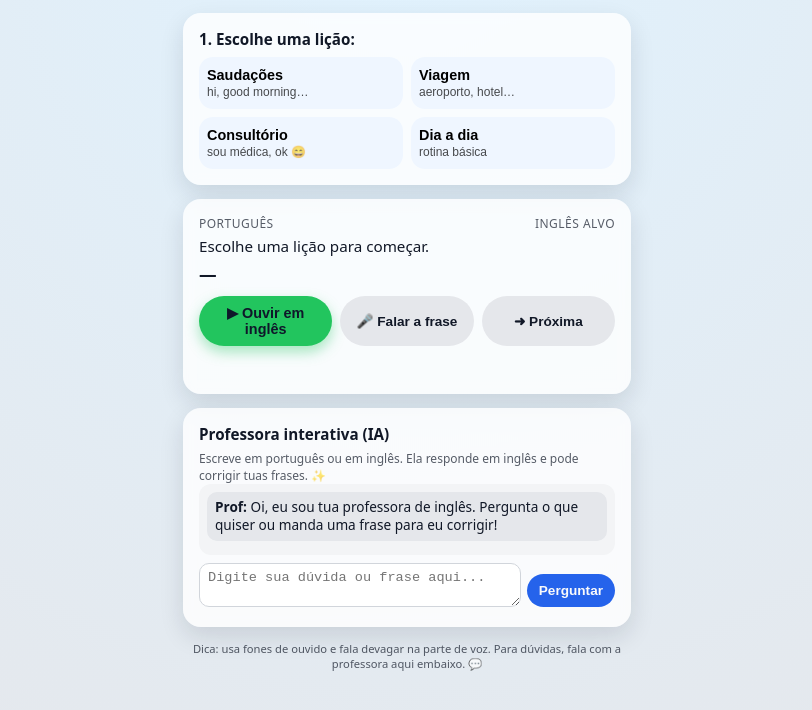
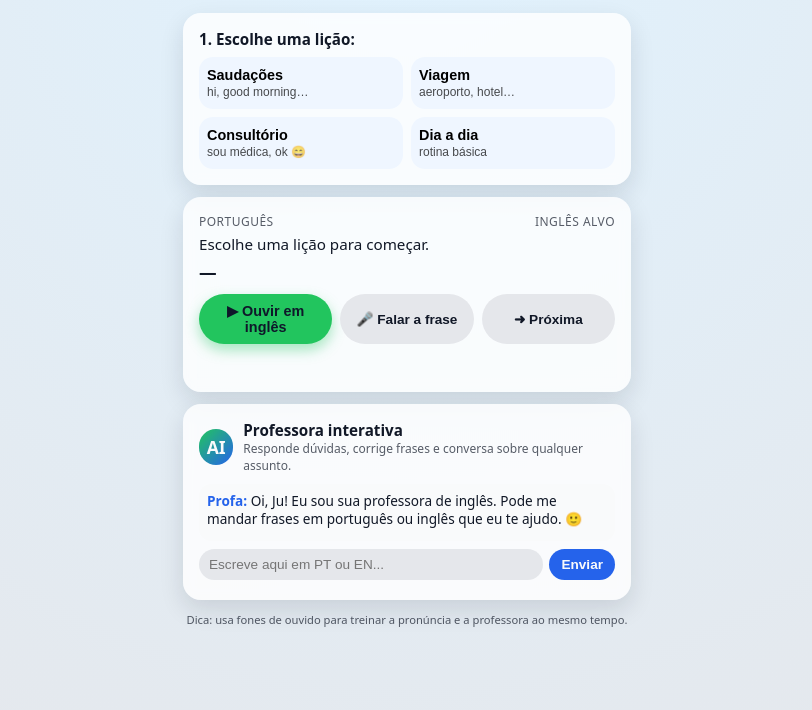
Before and after one commit to jxcunha/APP-Ingles-, a plain HTML site: page index.html in a window 1280 px wide. Shown: the part 72-782 px from the top of the page, without its empty margins (233-1045 px from the left). Drawn offline with Linux system fonts and the light colour scheme.

Commit message:
Update index.html

```diff
--- a/index.html
+++ b/index.html
@@ -5,14 +5,12 @@
   <meta name="viewport" content="width=device-width, initial-scale=1.0" />
   <title>APP Inglês – Versão Duolingo</title>
   <link rel="manifest" href="manifest.json" />
-
   <style>
     :root {
       font-family: system-ui, -apple-system, BlinkMacSystemFont, "Segoe UI", sans-serif;
       color-scheme: light dark;
     }
     * { box-sizing: border-box; margin: 0; padding: 0; }
-
     body {
       min-height: 100vh;
       display: flex;
@@ -20,13 +18,11 @@
       background: radial-gradient(circle at top, #e0f2fe, #e5e7eb);
       color: #111827;
     }
-
     .app {
       width: 100%;
       max-width: 480px;
       padding: 16px;
     }
-
     header {
       display: flex;
       align-items: center;
@@ -41,17 +37,14 @@
       font-size: 0.8rem;
       opacity: 0.7;
     }
-
     .card {
       background: #ffffffcc;
       border-radius: 18px;
       padding: 16px;
       box-shadow: 0 10px 25px rgba(15, 23, 42, 0.12);
       backdrop-filter: blur(6px);
-      margin-bottom: 14px;
+      margin-bottom: 12px;
     }
-
-    /* ==== LIÇÕES (parte Duolingo) ==== */
     .lessons-title {
       font-size: 0.95rem;
       font-weight: 600;
@@ -90,7 +83,7 @@
       box-shadow: none;
     }
 
-    /* ==== TREINO DE FRASE COM VOZ ==== */
+    /* Cartão de treino (frase PT/EN) */
     .labels {
       display: flex;
       justify-content: space-between;
@@ -109,7 +102,6 @@
       font-weight: 700;
       margin-bottom: 10px;
     }
-
     .controls {
       display: flex;
       gap: 8px;
@@ -169,76 +161,88 @@
       margin-top: 4px;
     }
 
-    /* ==== PROFESSORA INTERATIVA (IA) ==== */
-    .teacher-title {
+    /* ---------- PROFESSORA INTERATIVA (CHAT) --------- */
+
+    .chat-header {
+      display: flex;
+      align-items: center;
+      gap: 10px;
+      margin-bottom: 10px;
+    }
+    .chat-avatar {
+      width: 36px;
+      height: 36px;
+      border-radius: 999px;
+      background: linear-gradient(135deg, #22c55e, #2563eb);
+      display: flex;
+      align-items: center;
+      justify-content: center;
+      color: #f9fafb;
+      font-weight: 700;
+      font-size: 1.1rem;
+    }
+    .chat-title {
       font-size: 0.95rem;
       font-weight: 600;
+    }
+    .chat-subtitle {
+      font-size: 0.75rem;
+      opacity: 0.7;
+    }
+
+    #chat-messages {
+      border-radius: 12px;
+      background: #f9fafb;
+      padding: 8px;
+      max-height: 180px;
+      overflow-y: auto;
+      font-size: 0.85rem;
+      margin-bottom: 8px;
+    }
+    .chat-msg {
       margin-bottom: 6px;
+      line-height: 1.3;
     }
-    .chat-messages {
-      border-radius: 12px;
-      background: #f3f4f6;
-      max-height: 220px;
-      overflow-y: auto;
-      padding: 8px;
-      margin-bottom: 8px;
-      font-size: 0.85rem;
+    .chat-msg.me {
+      text-align: right;
+      font-weight: 500;
     }
-    .msg {
-      padding: 6px 8px;
-      border-radius: 10px;
-      margin-bottom: 6px;
-      line-height: 1.35;
+    .chat-msg.bot strong {
+      color: #2563eb;
     }
-    .msg-user {
-      background: #dbeafe;
-      align-self: flex-end;
-    }
-    .msg-ai {
-      background: #e5e7eb;
-    }
-    .msg strong {
-      font-weight: 600;
-    }
+
     .chat-input-row {
       display: flex;
       gap: 6px;
-      align-items: flex-end;
-      margin-bottom: 4px;
+      margin-top: 4px;
     }
     #chat-input {
       flex: 1;
-      resize: vertical;
-      min-height: 40px;
-      max-height: 80px;
-      padding: 6px 8px;
-      border-radius: 10px;
-      border: 1px solid #d1d5db;
+      border-radius: 999px;
+      border: none;
+      padding: 8px 10px;
       font-size: 0.85rem;
+      outline: none;
+      background: #e5e7eb;
     }
     #chat-send {
+      border-radius: 999px;
       border: none;
-      border-radius: 999px;
-      padding: 9px 12px;
+      padding: 8px 12px;
       font-size: 0.85rem;
       font-weight: 600;
-      cursor: pointer;
       background: #2563eb;
       color: #f9fafb;
-      white-space: nowrap;
+      cursor: pointer;
     }
     #chat-status {
-      font-size: 0.75rem;
-      opacity: 0.8;
-    }
-    .chat-tip {
-      font-size: 0.75rem;
+      font-size: 0.7rem;
       opacity: 0.7;
       margin-top: 4px;
     }
 
     footer {
-      margin-top: 6px;
+      margin-top: 4px;
       font-size: 0.7rem;
       text-align: center;
       opacity: 0.7;
@@ -264,25 +268,16 @@
         background: #111827;
         color: #e5e7eb;
       }
-      .chat-messages {
+      #chat-messages {
         background: #020617;
       }
-      .msg-user {
-        background: #1d4ed8;
-        color: #e5e7eb;
-      }
-      .msg-ai {
+      #chat-input {
         background: #111827;
-      }
-      #chat-input {
-        background: #020617;
-        border-color: #374151;
         color: #e5e7eb;
       }
     }
   </style>
 </head>
-
 <body>
   <div class="app">
     <header>
@@ -292,7 +287,7 @@
       </div>
     </header>
 
-    <!-- 1. LIÇÕES -->
+    <!-- 1) SELEÇÃO DE LIÇÃO -->
     <section class="card">
       <div class="lessons-title">1. Escolhe uma lição:</div>
       <div class="lesson-grid" id="lesson-buttons">
@@ -315,7 +310,7 @@
       </div>
     </section>
 
-    <!-- 2. TREINO COM VOZ -->
+    <!-- 2) TREINO DE FRASE (PT / EN + VOZ) -->
     <section class="card">
       <div class="labels">
         <span>Português</span>
@@ -340,39 +335,48 @@
       <p id="status"></p>
     </section>
 
-    <!-- 3. PROFESSORA INTERATIVA (IA) -->
+    <!-- 3) PROFESSORA INTERATIVA (CHAT GPT) -->
     <section class="card">
-      <div class="teacher-title">Professora interativa (IA)</div>
-      <p class="chat-tip">
-        Escreve em português ou em inglês. Ela responde em inglês e pode corrigir tuas frases. ✨
-      </p>
+      <div class="chat-header">
+        <div class="chat-avatar">AI</div>
+        <div>
+          <div class="chat-title">Professora interativa</div>
+          <div class="chat-subtitle">
+            Responde dúvidas, corrige frases e conversa sobre qualquer assunto.
+          </div>
+        </div>
+      </div>
 
-      <div id="chat-messages" class="chat-messages">
-        <div class="msg msg-ai">
-          <strong>Prof:</strong> Oi, eu sou tua professora de inglês. Pergunta o que quiser ou manda uma frase para eu corrigir!
+      <div id="chat-messages">
+        <div class="chat-msg bot">
+          <strong>Profa:</strong> Oi, Ju! Eu sou sua professora de inglês.
+          Pode me mandar frases em português ou inglês que eu te ajudo. 🙂
         </div>
       </div>
 
       <div class="chat-input-row">
-        <textarea id="chat-input" placeholder="Digite sua dúvida ou frase aqui..."></textarea>
-        <button id="chat-send" type="button">Perguntar</button>
+        <input
+          id="chat-input"
+          type="text"
+          placeholder="Escreve aqui em PT ou EN..."
+          autocomplete="off"
+        />
+        <button id="chat-send" type="button">Enviar</button>
       </div>
       <div id="chat-status"></div>
     </section>
 
     <footer>
-      Dica: usa fones de ouvido e fala devagar na parte de voz. Para dúvidas, fala com a professora aqui embaixo. 💬
+      Dica: usa fones de ouvido para treinar a pronúncia e a professora ao mesmo tempo.
     </footer>
   </div>
 
   <script src="script.js"></script>
   <script>
     if ("serviceWorker" in navigator) {
-      navigator.serviceWorker
-        .register("sw.js")
-        .catch(function (err) {
-          console.warn("Service worker não registrado:", err);
-        });
+      navigator.serviceWorker.register("sw.js").catch(function (err) {
+        console.warn("Service worker não registrado:", err);
+      });
     }
   </script>
 </body>
```
